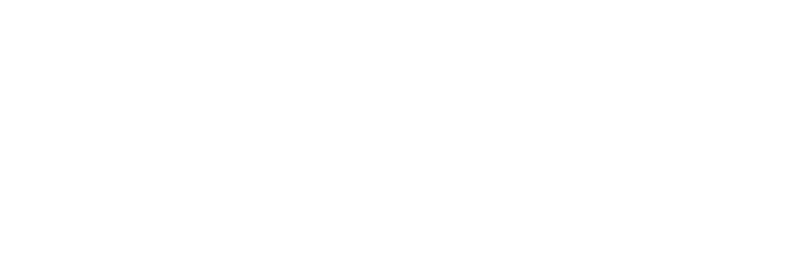
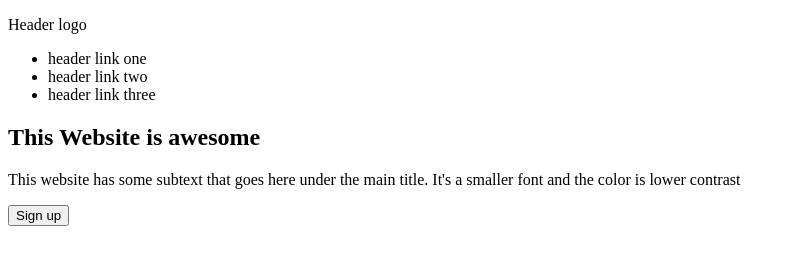
Before and after one commit to milton-velez/odin-landing-page, a plain HTML site: page index.html in a window 1280 px wide. Shown: the whole page, without its empty margins (0-796 px from the left). Drawn offline with Linux system fonts and the light colour scheme.

Commit message:
Add Hero Section

```diff
--- a/index.html
+++ b/index.html
@@ -6,6 +6,28 @@
     <title>Document</title>
 </head>
 <body>
+    <section class="hero">
+        <header>
+            <p class="logo">Header logo</p>
+            <ul>
+                <li>header link one</li>
+                <li>header link two</li>
+                <li>header link three</li>
+            </ul>
+            <main>
+                <div class="hero-text">
+                    <h1 class="title">This Website is awesome</h1>
+                    <p>This website has some subtext that goes here under the main title. It's a smaller font and the color is lower contrast</p>
+                    <button>Sign up</button>
+                </div>
+                <div class="hero-image">
+                    <img src="" alt="">
+                </div>
+            </main>
+        </header>
+    </section>
+
+
 
 </body>
 </html>
```
